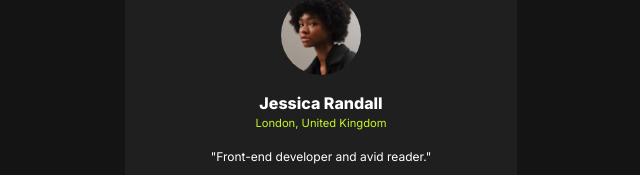
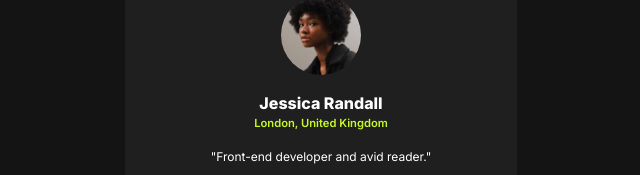
Before and after one commit to Zezou/social-links-profile, a plain HTML site: page index.html in a window 1280 px wide. Shown: the part 155-330 px from the top of the page, 323-963 px from the left. Drawn offline with Linux system fonts and the light colour scheme.

Commit message:
Update index.html

```diff
--- a/index.html
+++ b/index.html
@@ -24,7 +24,7 @@
             alt="user image"
           />
           <h2 class="card-item user-name inter-800">Jessica Randall</h2>
-          <p class="card-item user-location">London, United Kingdom</p>
+          <p class="card-item user-location inter-600">London, United Kingdom</p>
           <p class="card-item user-quote">
             "Front-end developer and avid reader."
           </p>
```
